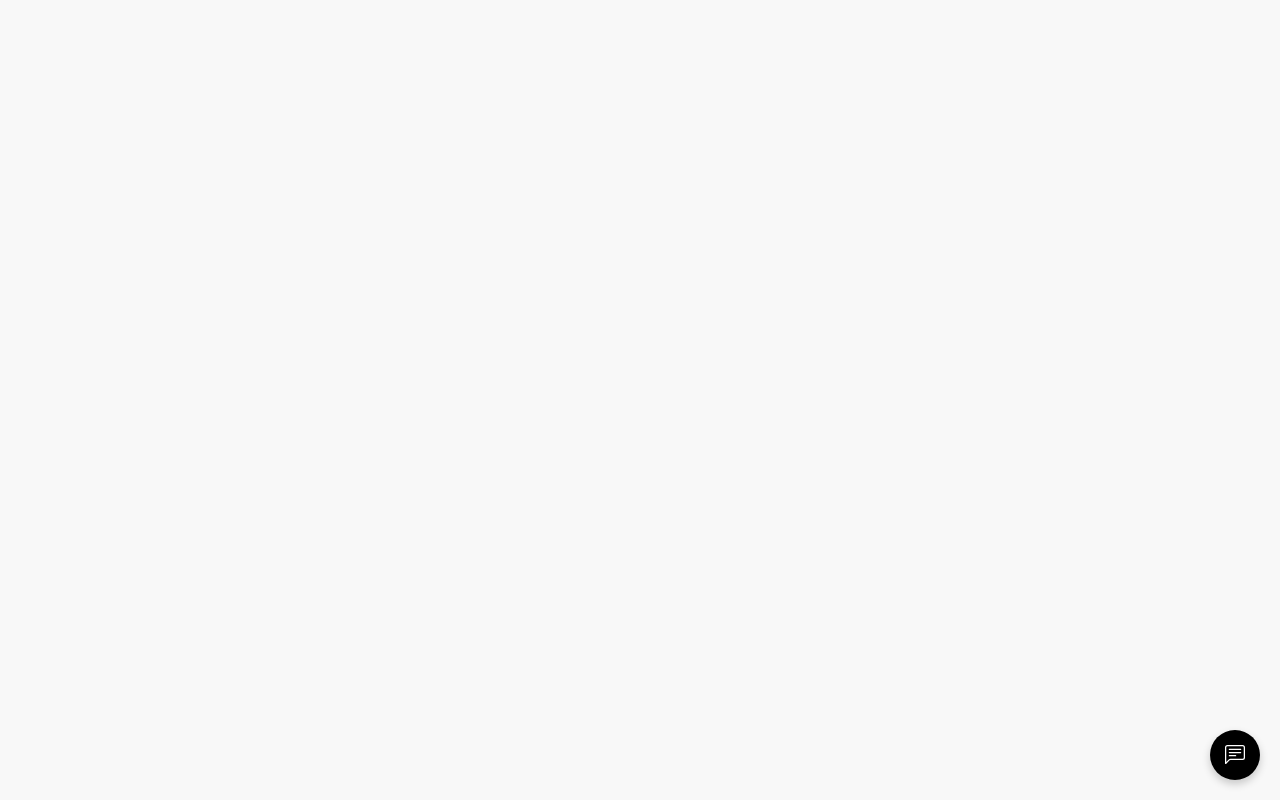
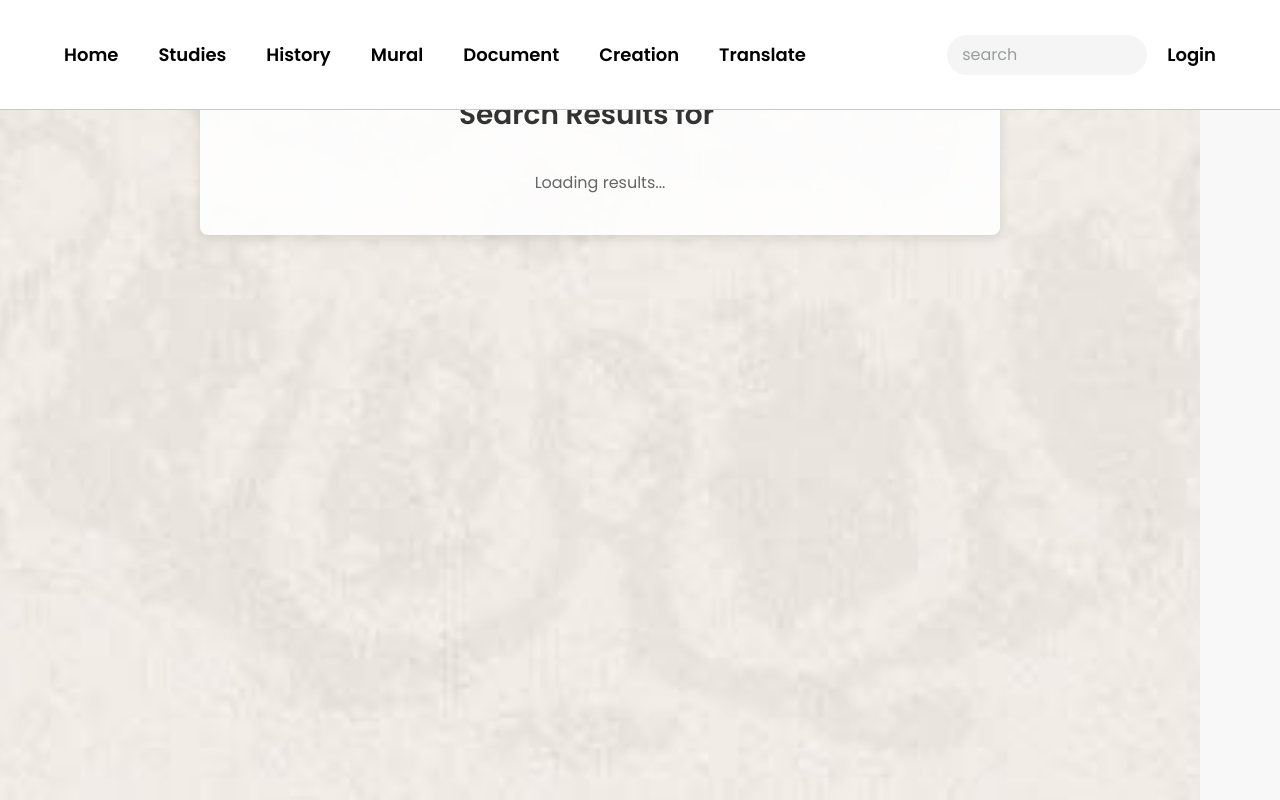
Before and after one commit to saraxixi/CS5610-Final-Project, a React (Vite) app in the folder client/: page /search in a window 1280 px wide. Before the commit this address had no page. Shown: the top 800 px of the page. Built offline with nearby package versions, Linux system fonts and the light colour scheme.

Commit message:
add search functionality to nav bar, add a search results page

```diff
--- a/client/src/App.jsx
+++ b/client/src/App.jsx
@@ -4,8 +4,8 @@ import Home from './pages/Home';
 import Login from './pages/Login';
 import Profile from './pages/Profile';
 import AdminPanel from './pages/AdminPanel';
+import SearchResults from './pages/SearchResults';
 import { LanguageProvider } from './contexts/LanguageContext';
-import Chatbot from './components/Chatbot';
 import "./styles/Global.css";
 
 function App() {
@@ -17,8 +17,8 @@ function App() {
           <Route path='/login' element={<Login />} />
           <Route path="/profile" element={<Profile />} />
           <Route path="/admin" element={<AdminPanel />} />
+          <Route path="/search" element={<SearchResults />} />
         </Routes>
-        <Chatbot />
       </div>
     </LanguageProvider>
   );
--- a/client/src/components/Navbar.jsx
+++ b/client/src/components/Navbar.jsx
@@ -1,10 +1,19 @@
-import React from 'react';
-import { Link } from 'react-router-dom';
+import React, { useState } from 'react';
+import { Link, useNavigate } from 'react-router-dom';
 import "../styles/Navbar.css";
 import GoogleTranslate from './GoogleTranslate';
 
 const Navbar = () => {
   const isAdmin = localStorage.getItem("userRole") === "admin";
+  const [searchQuery, setSearchQuery] = useState('');
+  const navigate = useNavigate();
+
+  const handleSearch = (e) => {
+    e.preventDefault();
+    if (searchQuery.trim()) {
+      navigate(`/search?q=${encodeURIComponent(searchQuery.trim())}`);
+    }
+  };
 
   return (
     <header className='navbar'>
@@ -25,12 +34,19 @@ const Navbar = () => {
             </li>
             <li><Link to="/document">Document</Link></li>
             <li><Link to="/creation">Creation</Link></li>
-            {/* Google Translate as a dropdown menu item */}
             <GoogleTranslate />
           </ul>
         </nav>
         <div className='navbar-right'>
-          <input type="text" placeholder='search' className='search-box'/>
+          <form onSubmit={handleSearch}>
+            <input
+              type="text"
+              placeholder='search'
+              className='search-box'
+              value={searchQuery}
+              onChange={(e) => setSearchQuery(e.target.value)}
+            />
+          </form>
           {localStorage.getItem("userId") ? (
             <>
               {isAdmin && (
--- /dev/null
+++ b/client/src/pages/SearchResults.jsx
@@ -0,0 +1,115 @@
+import React, { useState, useEffect } from "react";
+import { useLocation, Link } from "react-router-dom";
+import Navbar from "../components/Navbar";
+import Footer from "../components/Footer";
+import "../styles/SearchResults.css";
+
+// Import the same background image used in other pages for consistency
+import backgroundImage from "../assets/images/background2.jpg";
+
+const SearchResults = () => {
+  const location = useLocation();
+  const query = new URLSearchParams(location.search).get('q');
+  const [results, setResults] = useState([]);
+  const [loading, setLoading] = useState(true);
+
+  useEffect(() => {
+    if (query) {
+      setLoading(true);
+      // Simulate a search delay
+      setTimeout(() => {
+        searchWebsite(query);
+      }, 500);
+    }
+  }, [query]);
+
+  const searchWebsite = (searchQuery) => {
+    // Simplified content data structure based on your website
+    const websiteContent = [
+      {
+        title: "Dunhuang Museum",
+        path: "/",
+        content: "Dunhuang was a major stop on the ancient Silk Road and is best known for the nearby Mogao Caves. It preserves 735 caves from the 4th to 11th centuries.",
+        type: "Page"
+      },
+      {
+        title: "Animal Murals",
+        path: "/mural/animal",
+        content: "Animal paintings in Dunhuang caves are centered around Buddhist content...",
+        type: "Mural"
+      },
+      {
+        title: "Dance Murals",
+        path: "/mural/dance",
+        content: "The Dunhuang caves created dazzling and colorful dance images...",
+        type: "Mural"
+      },
+      {
+        title: "Architecture Murals",
+        path: "/mural/architecture",
+        content: "The various architectural images of palaces, city gates, temples...",
+        type: "Mural"
+      },
+      {
+        title: "Flying Apsaras",
+        path: "/mural/flying",
+        content: "Flying Apsaras were transmitted from India to China via the Silk Road...",
+        type: "Mural"
+      },
+      {
+        title: "Manuscripts",
+        path: "/document",
+        content: "An encounter with thousand-year-old treasures including Essay on Destiny, Mahaparinirvana Sutra, and more.",
+        type: "Document"
+      },
+      {
+        title: "Co-created Works",
+        path: "/creation",
+        content: "Creation awaits you here. Millennial Music and Dance, Nine-Colored Deer, and Celestial Music Fantasy.",
+        type: "Creation"
+      }
+    ];
+
+    // Simple search implementation
+    const searchResults = websiteContent.filter(item =>
+      item.title.toLowerCase().includes(searchQuery.toLowerCase()) ||
+      item.content.toLowerCase().includes(searchQuery.toLowerCase())
+    );
+
+    setResults(searchResults);
+    setLoading(false);
+  };
+
+  return (
+    <>
+      <Navbar />
+      <div className="search-results-section" style={{ backgroundImage: `url(${backgroundImage})` }}>
+        <div className="search-results-container">
+          <h1>Search Results for "{query}"</h1>
+
+          {loading ? (
+            <div className="loading-results">Loading results...</div>
+          ) : results.length > 0 ? (
+            <div className="results-list">
+              {results.map((result, index) => (
+                <div key={index} className="result-item">
+                  <div className="result-type">{result.type}</div>
+                  <h3><Link to={result.path}>{result.title}</Link></h3>
+                  <p>{result.content}</p>
+                </div>
+              ))}
+            </div>
+          ) : (
+            <div className="no-results">
+              <p>No results found for "{query}".</p>
+              <p>Try different keywords or browse our categories from the menu.</p>
+            </div>
+          )}
+        </div>
+      </div>
+      <Footer />
+    </>
+  );
+};
+
+export default SearchResults;
--- /dev/null
+++ b/client/src/styles/SearchResults.css
@@ -0,0 +1,85 @@
+/* styles/SearchResults.css */
+.search-results-section {
+    min-height: 100vh;
+    padding: 80px 0 40px;
+    background-size: cover;
+    background-position: center;
+    background-attachment: fixed;
+  }
+
+  .search-results-container {
+    max-width: 800px;
+    margin: 0 auto;
+    padding: 20px;
+    background-color: rgba(255, 255, 255, 0.9);
+    border-radius: 8px;
+    box-shadow: 0 4px 12px rgba(0, 0, 0, 0.1);
+  }
+
+  .search-results-container h1 {
+    color: #333;
+    margin-bottom: 20px;
+    text-align: center;
+    font-size: 28px;
+  }
+
+  .loading-results {
+    text-align: center;
+    padding: 20px;
+    font-style: italic;
+    color: #666;
+  }
+
+  .results-list {
+    margin-top: 20px;
+  }
+
+  .result-item {
+    margin-bottom: 25px;
+    padding-bottom: 15px;
+    border-bottom: 1px solid #eee;
+    position: relative;
+  }
+
+  .result-type {
+    position: absolute;
+    right: 0;
+    top: 0;
+    background-color: #8b5e34;
+    color: white;
+    font-size: 12px;
+    padding: 3px 8px;
+    border-radius: 4px;
+  }
+
+  .result-item h3 {
+    margin-bottom: 8px;
+    font-size: 22px;
+  }
+
+  .result-item h3 a {
+    color: #8b5e34;
+    text-decoration: none;
+    transition: color 0.3s;
+  }
+
+  .result-item h3 a:hover {
+    color: #5a3d22;
+    text-decoration: underline;
+  }
+
+  .result-item p {
+    color: #555;
+    line-height: 1.5;
+  }
+
+  .no-results {
+    text-align: center;
+    padding: 30px 0;
+    color: #666;
+  }
+
+  .no-results p:first-child {
+    font-size: 18px;
+    margin-bottom: 10px;
+  }
```
